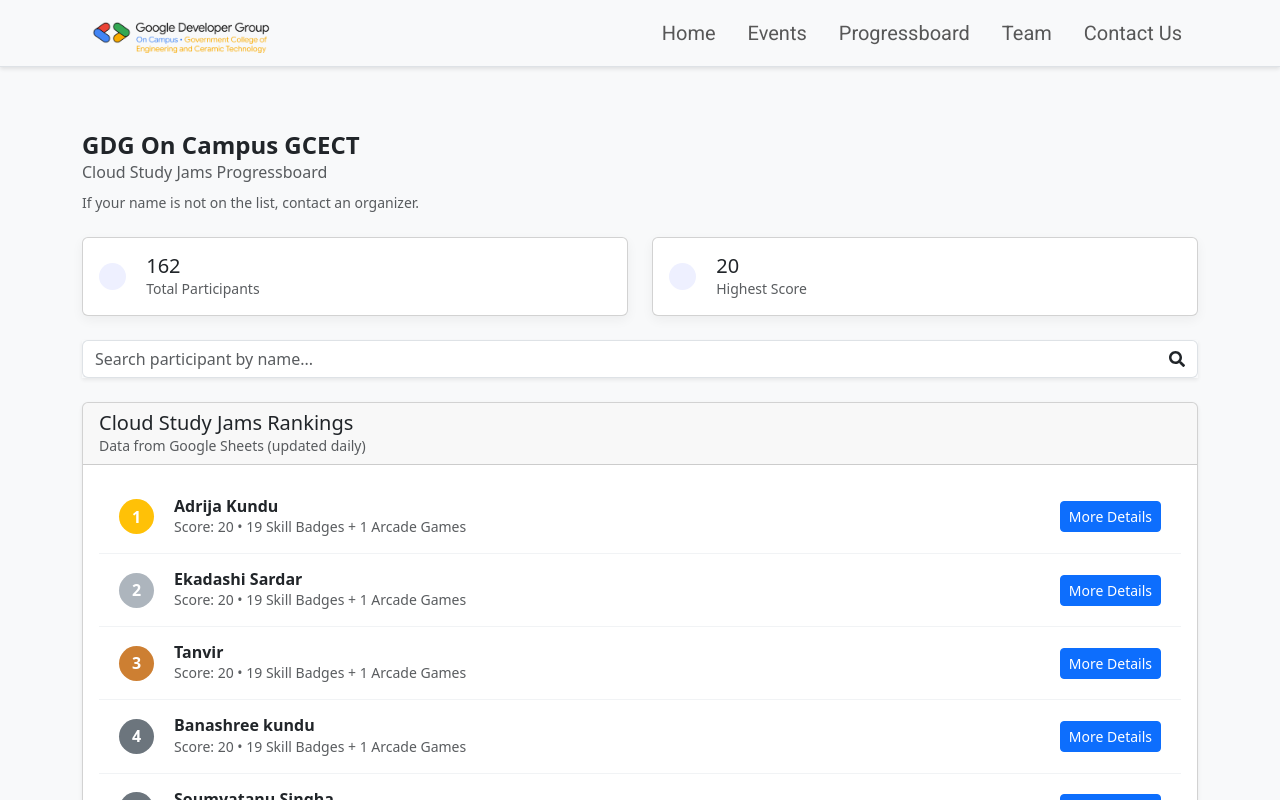
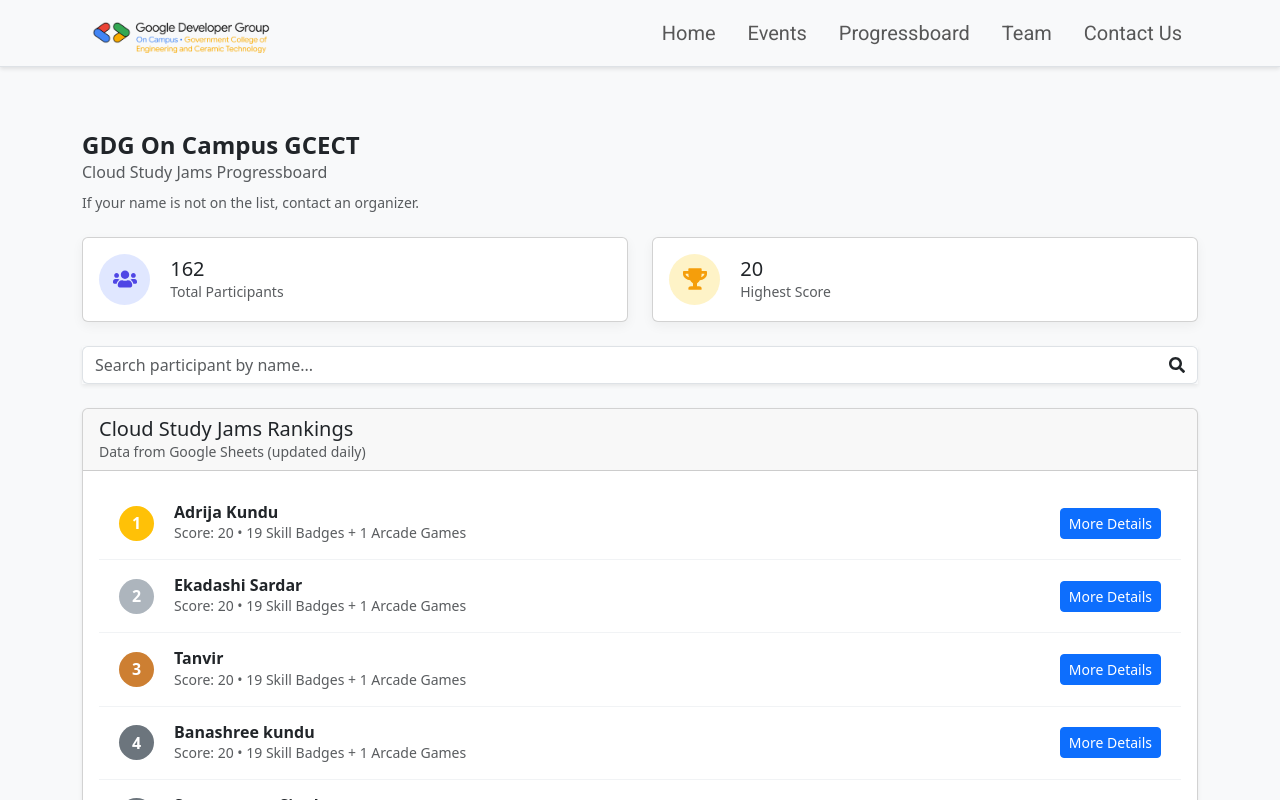
Before and after one commit to GDG-on-Campus-GCECT/GDGoC-GCECT, a React (Vite) app: page /progressboard in a window 1280 px wide. Shown: the top 800 px of the page. Built offline with nearby package versions, Linux system fonts and the light colour scheme.

Commit message:
fix icons in progressboard page

```diff
--- a/src/components/progressboard/StatsCard.jsx
+++ b/src/components/progressboard/StatsCard.jsx
@@ -1,14 +1,16 @@
-import React from 'react';
-import { Row, Col, Card } from 'react-bootstrap';
-import { FaUsers, FaTrophy } from 'react-icons/fa';
+import React from "react";
+import { Row, Col, Card } from "react-bootstrap";
+import { FaUsers, FaTrophy } from "react-icons/fa";
 
 const StatsCards = ({ total, highest }) => {
   return (
     <Row className="mb-4">
       <Col md={6} className="mb-3 mb-md-0">
-        <Card className="stat-card">
+        <Card className="stat-card stat-card-users">
           <Card.Body>
-            <FaUsers size={24} className="stat-icon" />
+            <div className="stat-icon stat-icon-users">
+              <FaUsers size={24} />
+            </div>
             <div>
               <h5 className="mb-0">{total}</h5>
               <p className="text-muted small mb-0">Total Participants</p>
@@ -17,9 +19,11 @@
         </Card>
       </Col>
       <Col md={6}>
-        <Card className="stat-card">
+        <Card className="stat-card stat-card-trophy">
           <Card.Body>
-            <FaTrophy size={24} className="stat-icon" />
+            <div className="stat-icon stat-icon-trophy">
+              <FaTrophy size={24} />
+            </div>
             <div>
               <h5 className="mb-0">{highest}</h5>
               <p className="text-muted small mb-0">Highest Score</p>
--- a/src/pages/progressboard/Progressboard.css
+++ b/src/pages/progressboard/Progressboard.css
@@ -58,6 +58,26 @@
   justify-content: center;
   color: #667eea; /* A nice purple-blue */
   background-color: #eef0ff;
+  min-width: 48px;
+  min-height: 48px;
+  flex-shrink: 0;
+}
+
+.stat-icon svg {
+  width: 24px !important;
+  height: 24px !important;
+  display: block;
+}
+
+/* Different colors for different stat types */
+.stat-icon-users {
+  color: #4f46e5 !important; /* Indigo for users */
+  background-color: #e0e7ff !important;
+}
+
+.stat-icon-trophy {
+  color: #f59e0b !important; /* Amber for trophy */
+  background-color: #fef3c7 !important;
 }
 
 /* ==========================================================================
@@ -99,10 +119,18 @@
   flex-shrink: 0; /* Prevents the badge from shrinking */
 }
 
-.rank-gold { background-color: #ffc107; }   /* 1st Place */
-.rank-silver { background-color: #adb5bd; } /* 2nd Place */
-.rank-bronze { background-color: #cd7f32; } /* 3rd Place */
-.rank-default { background-color: #6c757d; } /* Other ranks */
+.rank-gold {
+  background-color: #ffc107;
+} /* 1st Place */
+.rank-silver {
+  background-color: #adb5bd;
+} /* 2nd Place */
+.rank-bronze {
+  background-color: #cd7f32;
+} /* 3rd Place */
+.rank-default {
+  background-color: #6c757d;
+} /* Other ranks */
 
 /* ==========================================================================
    Load More Button
```
